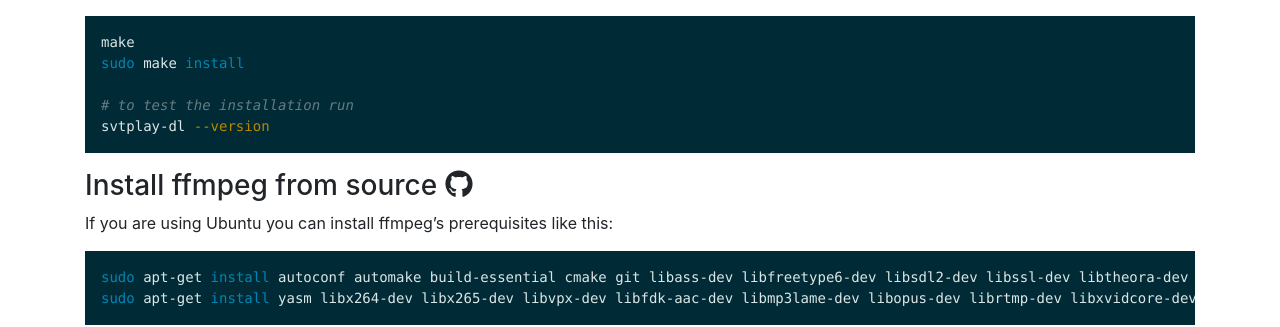
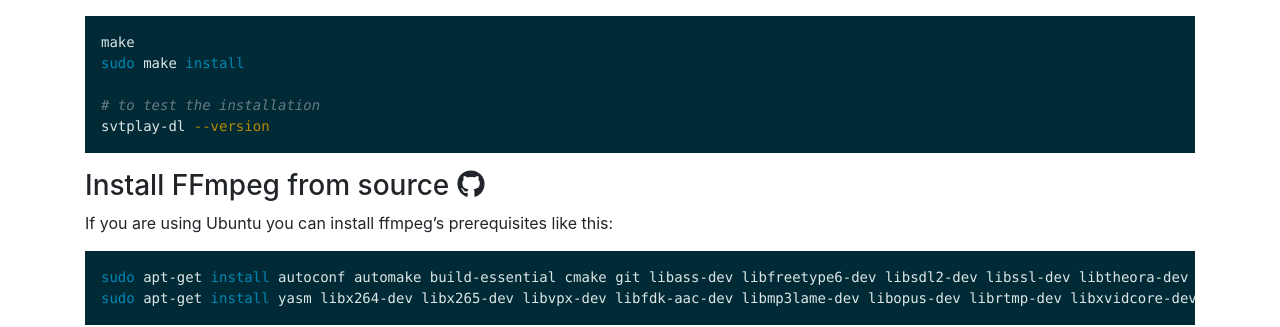
Before and after one commit to spaam/svtplay-dl-web, a Jekyll site: the page built from install.md, in a window 1280 px wide. Shown: the part 1635-1962 px from the top of the page. Built offline with Jekyll 4.4.1, drawn with Linux system fonts in a browser that asks for light colours; nearby versions of some CDN libraries.

Commit message:
install: minor typos

````diff
--- a/install.md
+++ b/install.md
@@ -86,16 +86,16 @@
 make
 sudo make install
 
-# to test the installation run
+# to test the installation
 svtplay-dl --version
 ```
 
-### Install ffmpeg from source <i class="fab fa-github"></i>
+### Install FFmpeg from source <i class="fab fa-github"></i>
 
 If you are using Ubuntu you can install ffmpeg's prerequisites like this:
 
 ```bash
-sudo apt-get install autoconf automake build-essential cmake git libass-dev libfreetype6-dev libsdl2-dev libssl-dev libtheora-dev libtool libva-dev libvdpau-dev libvorbis-dev libxcb1-dev libxcb-shm0-dev libxcb-xfixes0-dev mercurial pkg-config texinfo wget zlib1g-dev
+sudo apt-get install autoconf automake build-essential cmake git libass-dev libfreetype6-dev libsdl2-dev libssl-dev libtheora-dev libtool libva-dev libvdpau-dev libvorbis-dev libxcb1-dev libxcb-shm0-dev libxcb-xfixes0-dev pkg-config texinfo wget zlib1g-dev
 sudo apt-get install yasm libx264-dev libx265-dev libvpx-dev libfdk-aac-dev libmp3lame-dev libopus-dev librtmp-dev libxvidcore-dev ocl-icd-opencl-dev
 ```
 
````
